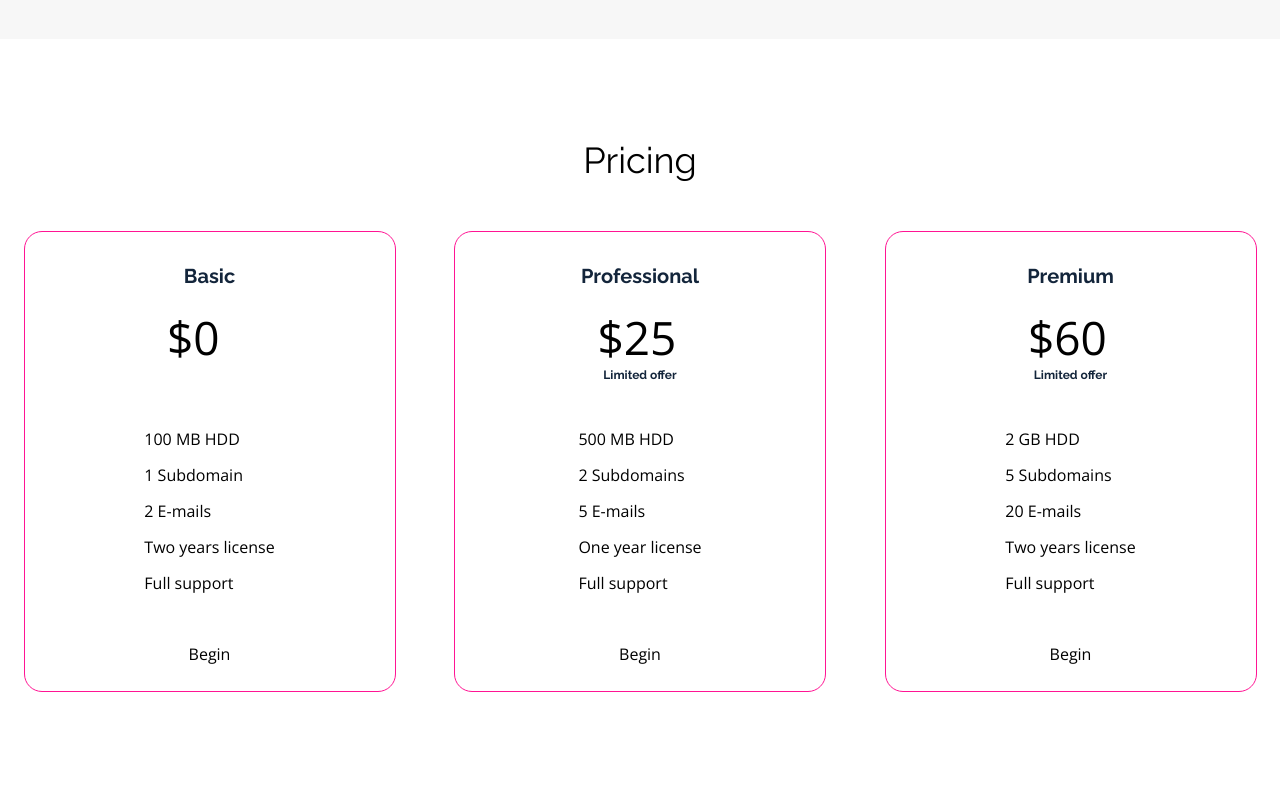
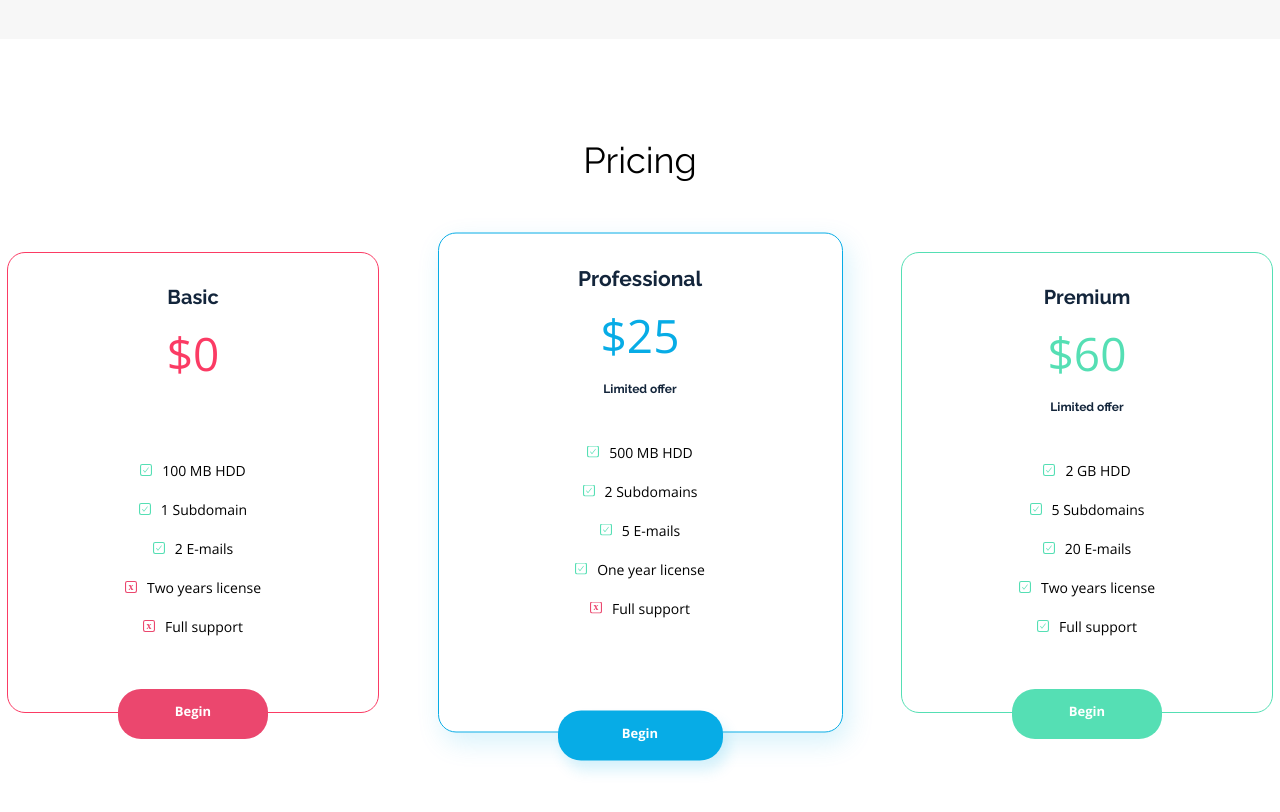
Before and after one commit to KonradSachman/BestShop, a plain HTML site: page index.html in a window 1280 px wide. Shown: the part 2660-3472 px from the top of the page. Drawn offline with nearby package versions, Linux system fonts and the light colour scheme.

Commit message:
section prices done

```diff
--- a/index.html
+++ b/index.html
@@ -124,44 +124,44 @@
                 <div class="cart cart__left">
                     <h3 class="cart__heading">Basic</h3>
                     <h4 class="cart__price">$0</h4>
-                    <h5 class="limited__offer">Limited offer</h5>
+                    <p class="limited__offer">Limited offer</p>
                     <ul class="cart_list">
-                        <li class="list__element element__one">100 MB HDD</li>
-                        <li class="list__element element__two">1 Subdomain</li>
-                        <li class="list__element element__three">2 E-mails</li>
-                        <li class="list__element element__four">Two years license</li>
-                        <li class="list__element element__five">Full support</li>
+                        <li class="list__element check element__one">100 MB HDD</li>
+                        <li class="list__element check element__two">1 Subdomain</li>
+                        <li class="list__element check element__three">2 E-mails</li>
+                        <li class="list__element notincluded element__four">Two years license</li>
+                        <li class="list__element notincluded element__five">Full support</li>
                     </ul>
-                    <a class="cart__button">Begin</a>
+                    <a href="#" class="cart__button">Begin</a>
                 </div>
 
 
                 <div class="cart cart__middle">
                     <h3 class="cart__heading">Professional</h3>
                     <h4 class="cart__price">$25</h4>
-                    <h5 class="limited__offer">Limited offer</h5>
+                    <p class="limited__offer">Limited offer</p>
                     <ul class="cart_list">
-                        <li class="list__element element__one">500 MB HDD</li>
-                        <li class="list__element element__two">2 Subdomains</li>
-                        <li class="list__element element__three">5 E-mails</li>
-                        <li class="list__element element__four">One year license</li>
-                        <li class="list__element element__five">Full support</li>
+                        <li class="list__element check element__one">500 MB HDD</li>
+                        <li class="list__element check element__two">2 Subdomains</li>
+                        <li class="list__element check element__three">5 E-mails</li>
+                        <li class="list__element check element__four">One year license</li>
+                        <li class="list__element notincluded element__five">Full support</li>
                     </ul>
-                    <a class="cart__button">Begin</a>
+                    <a href="#" class="cart__button">Begin</a>
                 </div>
 
                 <div class="cart cart__right">
                     <h3 class="cart__heading">Premium</h3>
                     <h4 class="cart__price">$60</h4>
-                    <h5 class="limited__offer">Limited offer</h5>
+                    <p class="limited__offer">Limited offer</p>
                     <ul class="cart_list">
-                        <li class="list__element element__one">2 GB HDD</li>
-                        <li class="list__element element__two">5 Subdomains</li>
-                        <li class="list__element element__three">20 E-mails</li>
-                        <li class="list__element element__four">Two years license</li>
-                        <li class="list__element element__five">Full support</li>
+                        <li class="list__element check element__one">2 GB HDD</li>
+                        <li class="list__element check element__two">5 Subdomains</li>
+                        <li class="list__element check element__three">20 E-mails</li>
+                        <li class="list__element check element__four">Two years license</li>
+                        <li class="list__element check element__five">Full support</li>
                     </ul>
-                    <a class="cart__button">Begin</a>
+                    <a href="#" class="cart__button">Begin</a>
                 </div>
 
             </div>
--- a/style/style.css
+++ b/style/style.css
@@ -1,7 +1,7 @@
 :root {
     --main-color--primary: rgba(8, 166, 228, 1); /*blue*/
-    --main-color-secondary: rgba(7, 172, 230, 1); /*second blue*/
-    --main-color-secondary-opacity: rgba(7, 172, 230, 0.16); /*second bleu with opacity*/
+    --main-color-secondary: rgb(7, 172, 230); /*second blue*/
+    --main-color-secondary-opacity: rgba(7, 172, 230, 0.16); /*second blue with opacity*/
     --second-color--primary: rgba(251, 59, 100, 1); /*red*/
     --second-color-secondary: rgba(235, 71, 110, 1); /*second red*/
     --third-color-primary: rgba(85, 223, 180, 1); /*green*/
@@ -212,7 +212,7 @@ font-family: 'Raleway', sans-serif;
     top: calc((63px - 48px)/2);
 }
 
-/*STATS COLOUMNS TEXT
+/*STATS COLUMNS TEXT
  */
 
 .stats__column__heading {
@@ -396,7 +396,7 @@ font-family: 'Raleway', sans-serif;
 .block__third__underline {
     border: 2px solid var(--third-color-primary);
     width: 328px;
-    background:  var(--third-color-primary);w
+    background:  var(--third-color-primary);
 }
 
 /*BLOCK THIRD RIGHT SIDE
@@ -426,13 +426,16 @@ font-family: 'Raleway', sans-serif;
     font-size: 36px;
     line-height: 42px;
     text-align: center;
-    padding-bottom: 50px;
+    padding-bottom: 71px;
 }
+
+/*CARTS GENERAL STYLE
+ */
 
 .carts {
     display: flex;
-    justify-content: center;
-    gap: 58.5px;
+    justify-content: space-between;
+    /*gap: 58.5px;*/
 }
 
 .cart {
@@ -441,37 +444,39 @@ font-family: 'Raleway', sans-serif;
     align-items: center;
     width: 372px;
     height: 461px;
-    border: 1px solid deeppink;
+    border: 1px solid yellow;
     border-radius: 18px;
 }
 
 .cart__heading {
     padding-top: 34px;
-    padding-bottom: 14px;
+    /*padding-bottom: 14px;*/
     font-family: var(--secondary-font);
     font-weight: 700;
     font-size: 20px;
-    /*line-height: 1px;*/
+    /*line-height: 1px;  błąd w XD ?? */
     color: var(--main-text-color-secondary);
 }
 
 .cart__price {
     font-weight: 300;
     font-size: 46px;
-    /*line-height: 2px;*/
+    line-height: 64px;
+    /*line-height: 2px; błąd w XD ?? */
     padding-top: 14px;
-    padding-bottom: 5px;
-    width: 85px;
-    height: 64px;
+    padding-bottom: 15px;
+    /*width: 85px;*/
+    /*height: 64px;*/
 }
 
 .limited__offer {
-    padding-top: 5px;
-    padding-bottom: 50px;
     font-family: var(--secondary-font);
     font-weight: 700;
     font-size: 12px;
+    line-height: 14px;
     color: var(--main-text-color-secondary);
+    /*padding-top: 5px;*/
+    padding-bottom: 50px;
 }
 
 .cart__left .limited__offer {
@@ -481,9 +486,109 @@ font-family: 'Raleway', sans-serif;
 .cart_list {
     display: flex;
     flex-direction: column;
-    gap: 20px;
+    align-items: center;
+    /*line-height: 41px;*/
+    gap: 25px;
+    font-size: 14px;
 }
 
 .cart__button {
-    padding-top: 55px;
+    width: 150px;
+    /*margin-top: 80px;*/
+    transform: translate(0, 55px);
+    border-radius: 23px;
+    text-decoration: none;
+    font-weight: 700;
+    font-size: 13px;
+    line-height: 3.5;
+    height: 50px;
+    text-align: center;
+    color: var(--button-text-color);
+    background: #55DFB4;
 }
+
+/*CARTS DIFFERENT COLOR STYLING
+ */
+
+.cart__left {
+    border: 1px solid var(--second-color--primary);
+}
+.cart__left .cart__price {
+    color: var(--second-color--primary);
+}
+
+.cart__left .cart__button {
+    background: var(--second-color-secondary);
+}
+
+.cart__middle {
+    border: 1px solid var(--main-color-secondary);
+}
+
+.cart__middle .cart__price {
+    color: var(--main-color-secondary);
+}
+
+.cart__middle .cart__button {
+    background: var(--main-color-secondary);
+}
+
+.cart__right {
+    border: 1px solid var(--third-color-primary);
+}
+
+.cart__right .cart__price {
+    color: var(--third-color-primary);
+}
+
+.cart__right .cart__button {
+    background: var(--third-color-primary);
+}
+
+/*SMALL ICONS
+ */
+
+.check:before {
+    content: "";
+    background-image: url("../assets/chechmarklist-1.svg");
+    background-position: center;
+    background-repeat: no-repeat;
+    background-size: contain;
+    width: 11px;
+    height: 11px;
+    padding: 6px;
+    margin-right: 10px;
+}
+
+.notincluded:before {
+    content: "";
+    background-image: url("../assets/Close.svg");
+    background-position: center;
+    background-repeat: no-repeat;
+    background-size: contain;
+    width: 11px;
+    height: 11px;
+    padding: 6px;
+    margin-right: 10px;
+}
+
+/*SPECIAL STYLING - MIDDLE CART
+ */
+
+.cart__middle {
+    width: 405px;
+    height: 500px;
+    transform: translate(0, -19.5px);
+    box-shadow: 5px 10px 27px var(--main-color-secondary-opacity);
+}
+
+.cart__middle .cart__heading {
+    font-size: 21px;
+}
+
+.cart__middle .cart__button {
+    width: 165px;
+    transform: translate(0, 95px);
+    line-height: 3.5;
+    box-shadow: 5px 10px 14px var(--main-color-secondary-opacity);
+}
```
Also changed, not shown: assets/chechmarklist-1.svg (renamed from assets/Ckechmark-1.svg).
